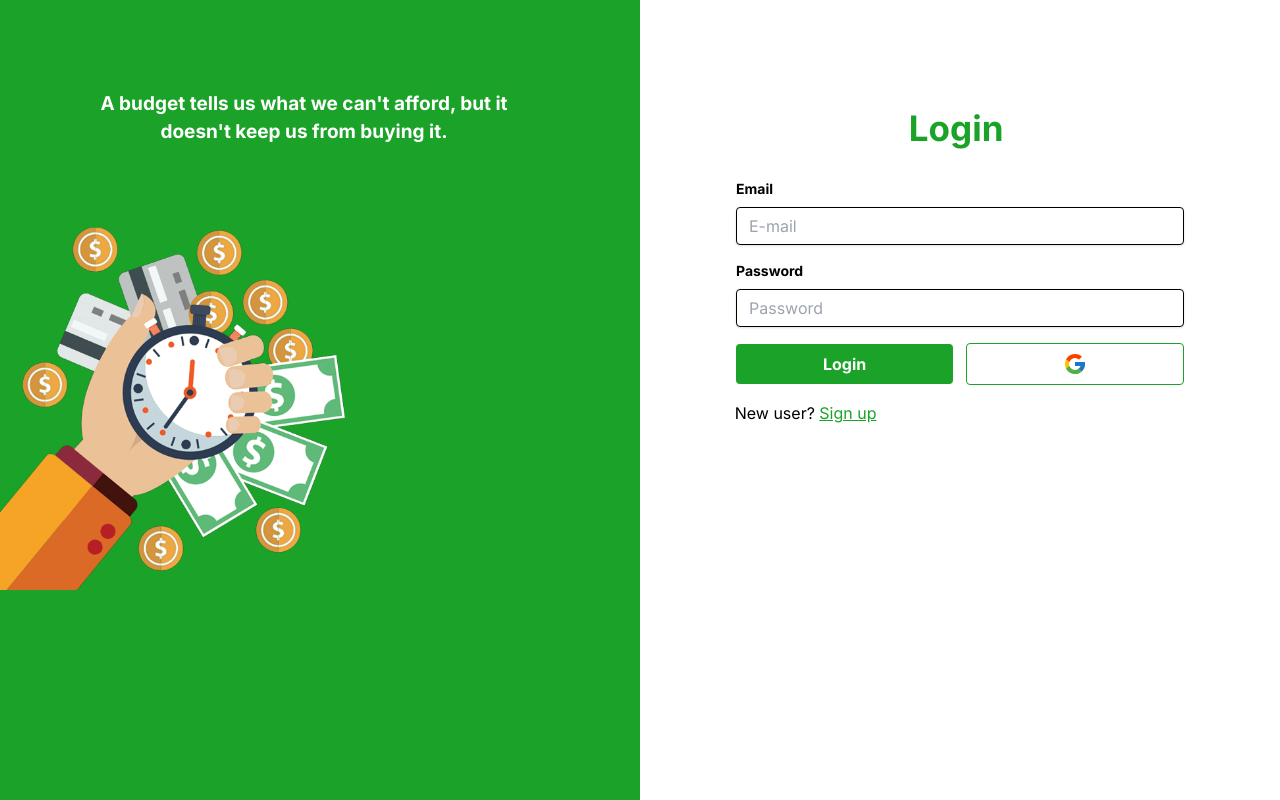
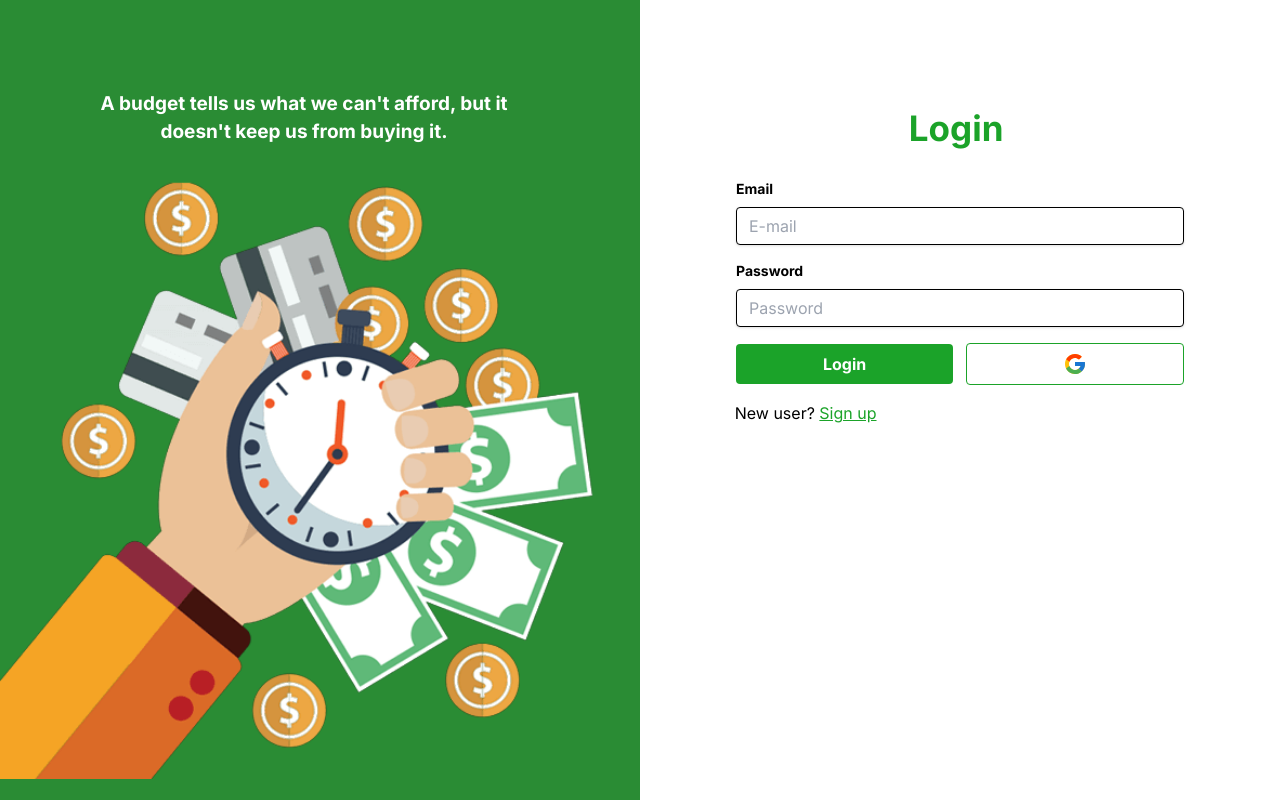
Before and after one commit to Purav2003/Expense-Tracker, a React (Create React App) app: page / in a window 1280 px wide. Built offline with nearby package versions, Linux system fonts and the light colour scheme.

Commit message:
Updated login image

```diff
--- a/src/Pages/Login.jsx
+++ b/src/Pages/Login.jsx
@@ -2,6 +2,8 @@ import axios from "axios"
 import signin from '../Assets/images/login.png';
 import "../Assets/css/signup.css";
 import * as icons from 'react-icons/fc';
+import { Link } from "react-router-dom";
+
 const Login = () => {
 
   const handleSubmit = async (e) => {
@@ -23,9 +25,9 @@ const Login = () => {
   return (
     <>
       <div className="lg:flex lg:flex-row">
-        <div className="photo-signup w-[50%] h-[100vh] pt-[7vw] bg-[#1BA329] invisible sm:invisible md:invisible lg:visible xl:visible">
+        <div className="photo-signup w-[50%] h-[100vh] pt-[7vw] bg-[#2a8c34] invisible sm:invisible md:invisible lg:visible xl:visible">
           <h1 className="text-center ml-[80px] w-[70%] font-bold text-[19px] text-bold text-white">A budget tells us what we can't afford, but it doesn't keep us from buying it.</h1>
-          <img src={signin} className="h-[30vw] mt-[59px] ml-[-15px] max-h-sm" alt="signinImage"></img>
+          <img src={signin} className="h-[89%]" alt="signinImage"></img>
         </div>
         <div className="pl-[5vw] pt-[3vw] first-div">
           <div>
@@ -56,7 +58,7 @@ const Login = () => {
                 </button>
               </div>
             </form>
-            <p className="pl-[2.4vw] second-signup">New user? <a href="/signup" className="underline text-[#1BA329]">Sign up</a></p>
+            <p className="pl-[2.4vw] second-signup">New user? <Link to="/signup" className="underline text-[#1BA329]">Sign up</Link></p>
 
           </div>
         </div>
```
